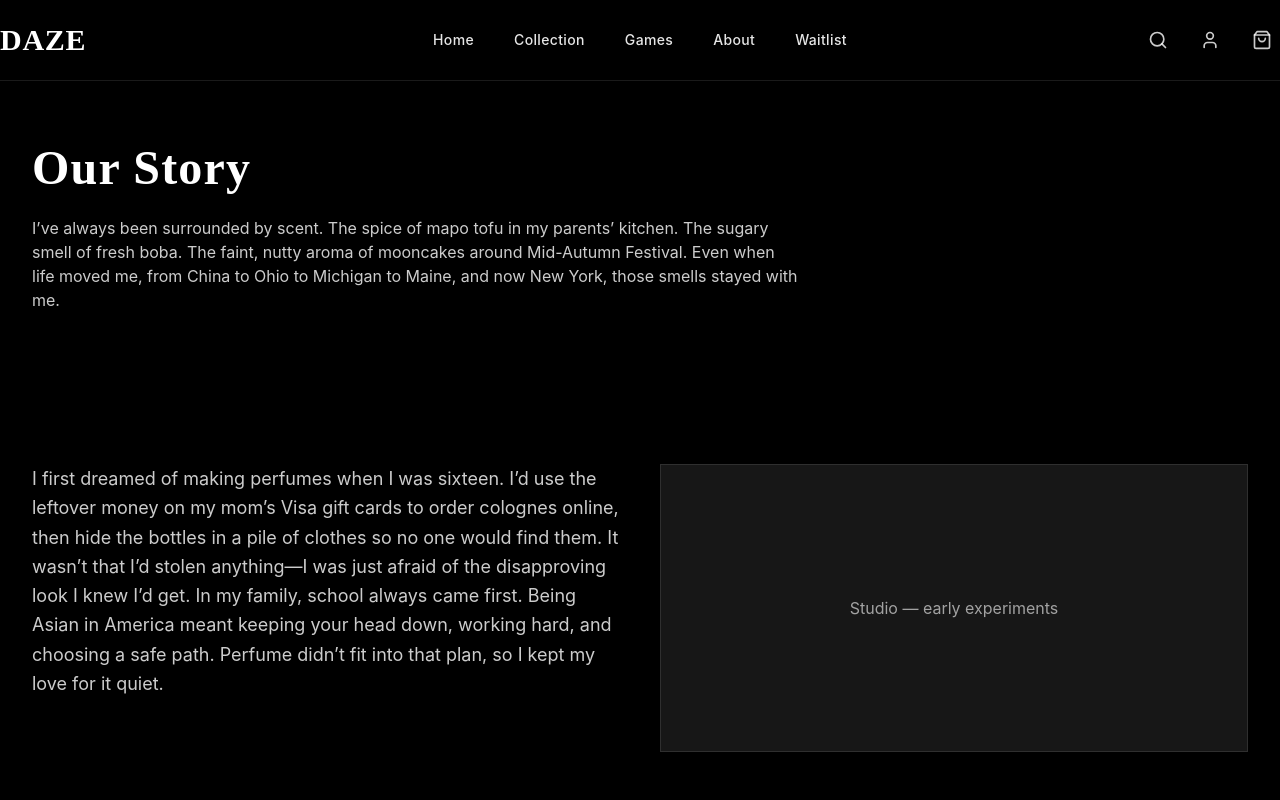
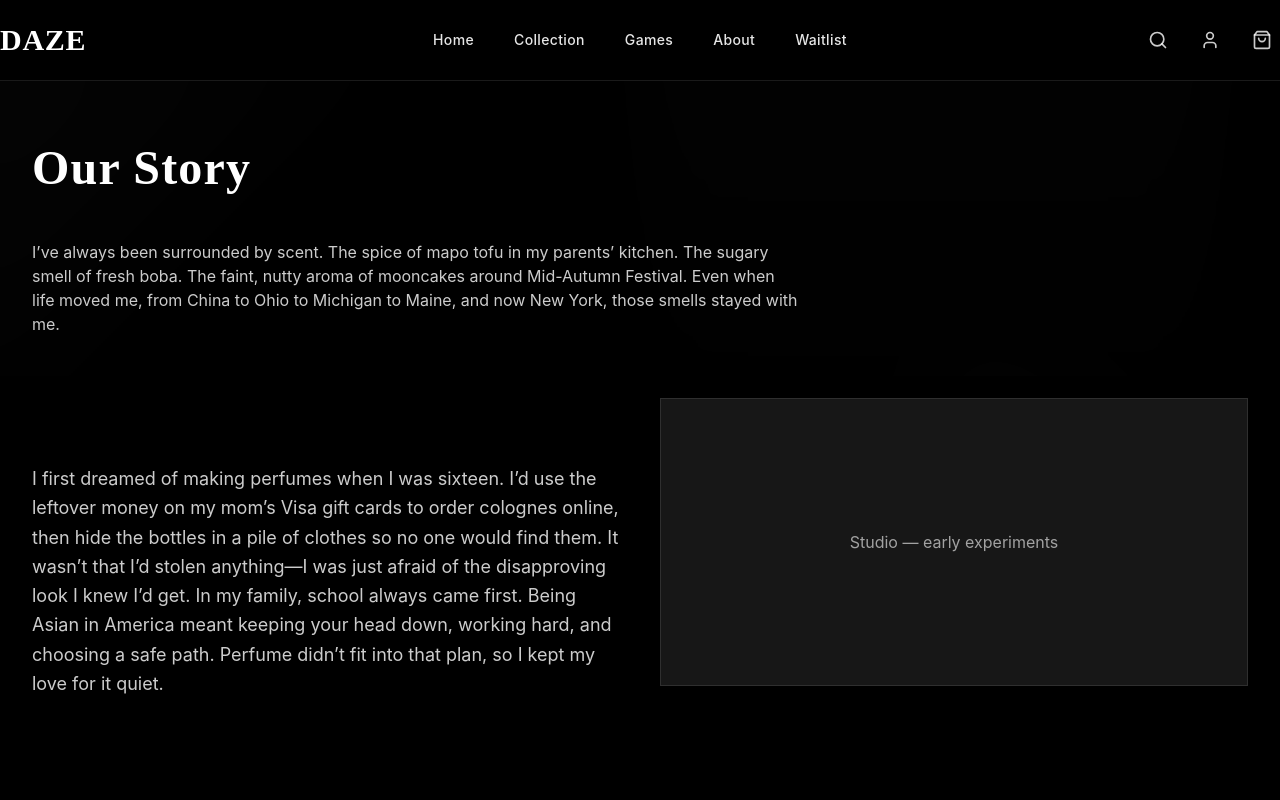
Before and after one commit to dingalanger/Daze-Perfumes, a Next.js app: page /about in a window 1280 px wide. Shown: the top 800 px of the page. Built offline with nearby package versions, Linux system fonts and the light colour scheme.

Commit message:
ux(about): add elegant parallax layers and motion for scroll-driven flow

```diff
--- a/app/about/page.tsx
+++ b/app/about/page.tsx
@@ -18,45 +18,89 @@ function Reveal({ children }: { children: React.ReactNode }) {
     return () => obs.disconnect()
   }, [])
   return (
-    <div ref={ref} className="opacity-0 translate-y-6 transition-all duration-700">
+    <div ref={ref} className="opacity-0 translate-y-6 transition-all duration-700 will-change-transform">
       {children}
     </div>
   )
 }
 
+function Parallax({ speed = 0.1, children, className = '' }: { speed?: number; children: React.ReactNode; className?: string }) {
+  const ref = useRef<HTMLDivElement | null>(null)
+  useEffect(() => {
+    const el = ref.current
+    if (!el) return
+    let raf = 0
+    let startTop = 0
+    const measure = () => {
+      const rect = el.getBoundingClientRect()
+      startTop = rect.top + window.scrollY
+    }
+    const onScroll = () => {
+      cancelAnimationFrame(raf)
+      raf = requestAnimationFrame(() => {
+        const y = (window.scrollY - startTop) * speed
+        el.style.transform = `translate3d(0, ${y.toFixed(2)}px, 0)`
+      })
+    }
+    measure(); onScroll()
+    window.addEventListener('scroll', onScroll, { passive: true })
+    window.addEventListener('resize', measure)
+    return () => { window.removeEventListener('scroll', onScroll); window.removeEventListener('resize', measure); cancelAnimationFrame(raf) }
+  }, [speed])
+  return <div ref={ref} className={className + ' will-change-transform'}>{children}</div>
+}
+
 export default function AboutPage() {
   return (
-    <main className="min-h-screen pt-20 bg-black">
+    <main className="min-h-screen pt-20 bg-black overflow-x-hidden">
       <Header />
 
+      {/* Hero with subtle parallax shapes */}
+      <section className="relative section-padding bg-black overflow-hidden">
+        <div className="pointer-events-none absolute inset-0">
+          <Parallax speed={-0.12} className="absolute -top-24 -left-24 w-[40rem] h-[40rem] rounded-full blur-3xl opacity-30" >
+            <div className="w-full h-full bg-gradient-to-br from-white/10 via-white/0 to-white/0" />
+          </Parallax>
+          <Parallax speed={-0.08} className="absolute top-10 right-[-10rem] w-[32rem] h-[32rem] rounded-full blur-3xl opacity-20">
+            <div className="w-full h-full bg-gradient-to-tr from-white/15 via-white/0 to-white/0" />
+          </Parallax>
+          <Parallax speed={-0.05} className="absolute bottom-[-8rem] left-1/2 -translate-x-1/2 w-[36rem] h-[36rem] rounded-full blur-2xl opacity-15">
+            <div className="w-full h-full bg-gradient-to-b from-white/10 to-white/0" />
+          </Parallax>
+        </div>
+        <div className="container-custom relative z-10 text-white">
+          <h1 className="text-4xl md:text-5xl font-serif font-bold mb-6">Our Story</h1>
+          <Reveal>
+            <p className="text-white/80 max-w-3xl">I’ve always been surrounded by scent. The spice of mapo tofu in my parents’ kitchen. The sugary smell of fresh boba. The faint, nutty aroma of mooncakes around Mid-Autumn Festival. Even when life moved me, from China to Ohio to Michigan to Maine, and now New York, those smells stayed with me.</p>
+          </Reveal>
+        </div>
+      </section>
+
+      {/* Scroll sections with parallax imagery */}
       <section className="section-padding bg-black">
-        <div className="container-custom text-white">
-          <h1 className="text-4xl md:text-5xl font-serif font-bold mb-6">Our Story</h1>
-          <p className="text-white/80 max-w-3xl">I’ve always been surrounded by scent. The spice of mapo tofu in my parents’ kitchen. The sugary smell of fresh boba. The faint, nutty aroma of mooncakes around Mid-Autumn Festival. Even when life moved me, from China to Ohio to Michigan to Maine, and now New York, those smells stayed with me.</p>
+        <div className="container-custom grid grid-cols-1 lg:grid-cols-2 gap-10 items-start">
+          <Reveal>
+            <p className="text-lg text-white/80 leading-relaxed">I first dreamed of making perfumes when I was sixteen. I’d use the leftover money on my mom’s Visa gift cards to order colognes online, then hide the bottles in a pile of clothes so no one would find them. It wasn’t that I’d stolen anything—I was just afraid of the disapproving look I knew I’d get. In my family, school always came first. Being Asian in America meant keeping your head down, working hard, and choosing a safe path. Perfume didn’t fit into that plan, so I kept my love for it quiet.</p>
+          </Reveal>
+          <Parallax speed={0.15}>
+            <Reveal>
+              <div className="relative h-72 bg-neutral-900 border border-white/10">
+                <div className="absolute inset-0 flex items-center justify-center text-white/60">Studio — early experiments</div>
+              </div>
+            </Reveal>
+          </Parallax>
         </div>
       </section>
 
       <section className="section-padding bg-black">
         <div className="container-custom grid grid-cols-1 lg:grid-cols-2 gap-10 items-start">
-          <Reveal>
-            <p className="text-lg text-white/80 leading-relaxed">I first dreamed of making perfumes when I was sixteen. I’d use the leftover money on my mom’s Visa gift cards to order colognes online, then hide the bottles in a pile of clothes so no one would find them. It wasn’t that I’d stolen anything—I was just afraid of the disapproving look I knew I’d get. In my family, school always came first. Being Asian in America meant keeping your head down, working hard, and choosing a safe path. Perfume didn’t fit into that plan, so I kept my love for it quiet.</p>
-          </Reveal>
-          <Reveal>
-            <div className="relative h-72 bg-neutral-900 border border-white/10">
-              {/* placeholder image block */}
-              <div className="absolute inset-0 flex items-center justify-center text-white/60">Studio — early experiments</div>
-            </div>
-          </Reveal>
-        </div>
-      </section>
-
-      <section className="section-padding bg-black">
-        <div className="container-custom grid grid-cols-1 lg:grid-cols-2 gap-10 items-start">
+          <Parallax speed={-0.12}>
             <Reveal>
               <div className="relative h-72 bg-neutral-900 border border-white/10">
                 <div className="absolute inset-0 flex items-center justify-center text-white/60">Memories — boba, mooncakes, mapo tofu</div>
               </div>
             </Reveal>
+          </Parallax>
           <Reveal>
             <p className="text-lg text-white/80 leading-relaxed">Now I’m studying at an Ivy League school, and for the first time, I have the resources (and the nerve) to make it real. Daze is my way of bringing Chinese-inspired gourmand scents into the American market. It’s for everyone, but some fragrances carry the nostalgia of growing up Chinese-American: sweet, savory, spicy, warm.</p>
           </Reveal>
@@ -73,6 +117,7 @@ export default function AboutPage() {
 
       <section className="section-padding bg-black">
         <div className="container-custom">
+          <Parallax speed={0.1}>
             <Reveal>
               <div className="grid grid-cols-1 md:grid-cols-3 gap-6">
                 <div className="relative h-56 bg-neutral-900 border border-white/10 flex items-center justify-center text-white/60">Behind the scenes</div>
@@ -80,6 +125,7 @@ export default function AboutPage() {
                 <div className="relative h-56 bg-neutral-900 border border-white/10 flex items-center justify-center text-white/60">Process</div>
               </div>
             </Reveal>
+          </Parallax>
         </div>
       </section>
 
```
Lines whose indentation alone changed are shown as unchanged.
